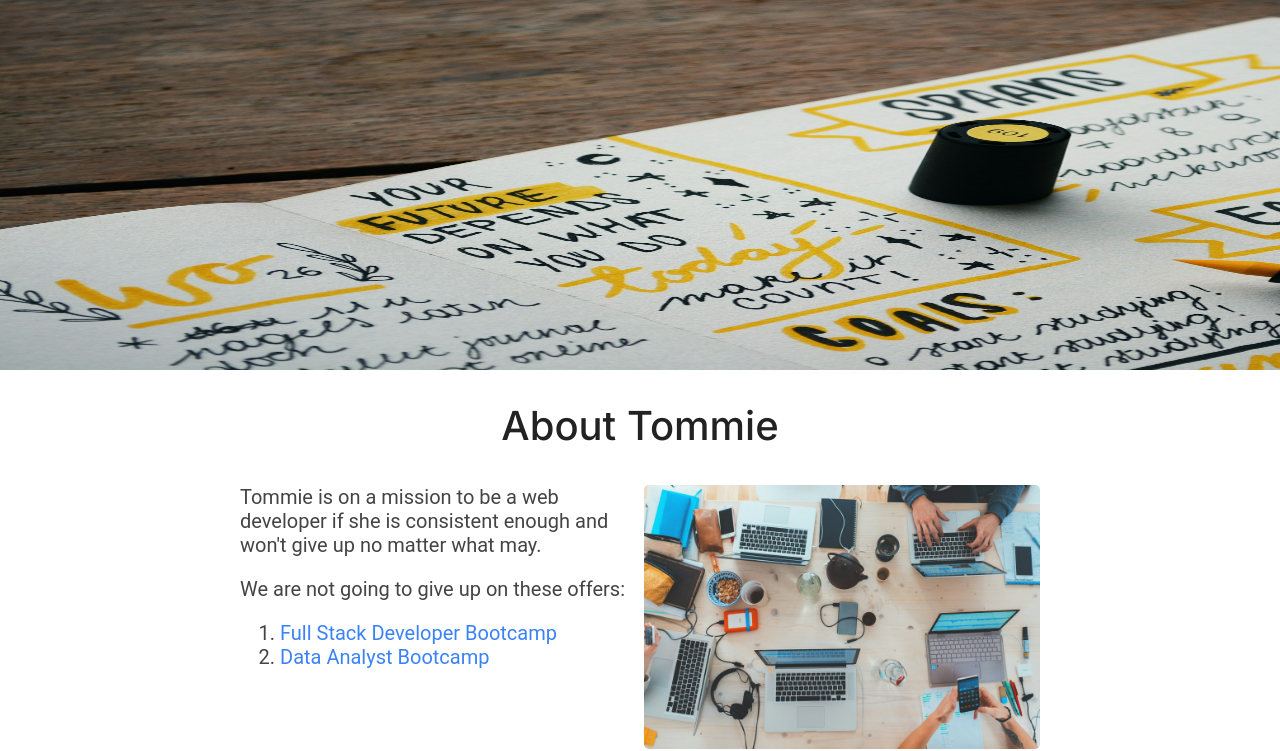
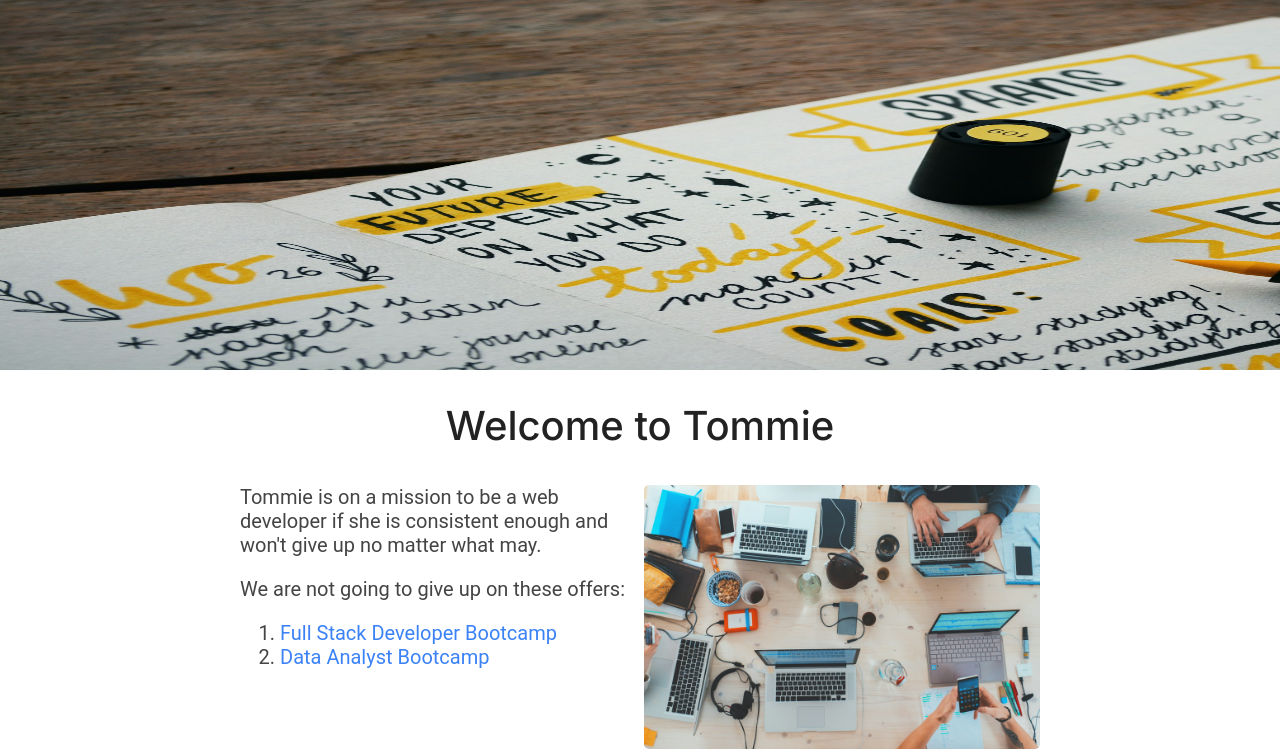
Before and after one commit to Tomnadoo/Tommie-careers-site-live, a plain HTML site: page src/index.html in a window 1280 px wide. Shown: the part 79-830 px from the top of the page. Drawn offline with Linux system fonts and the light colour scheme.

Commit message:
updated index

```diff
--- a/src/index.html
+++ b/src/index.html
@@ -21,7 +21,7 @@
     </div>
     <img src="banner.jpg" alt="website banner" width="2000" height="380" loading="lazy">
     <h1>
-        About Tommie
+        Welcome to Tommie
     </h1>
 
     <div id="about">
```
